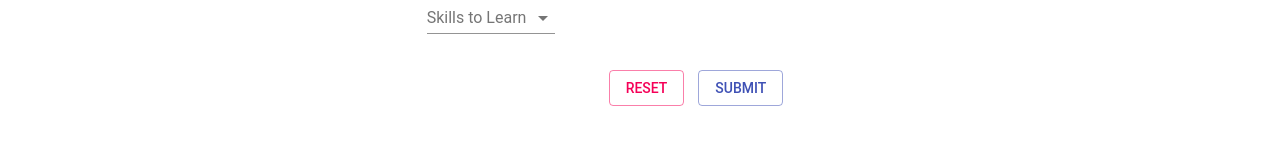
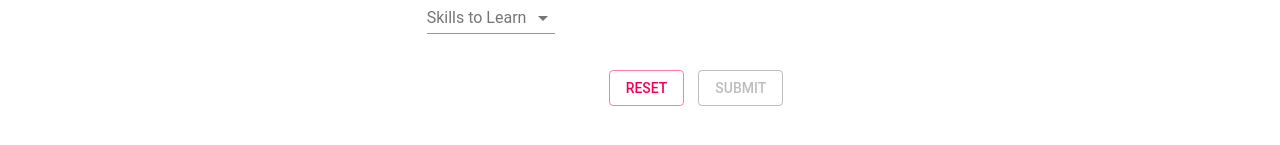
Before and after one commit to francesyu90/Artivo, a React (Create React App) app in the folder artivo/: page /signup in a window 1280 px wide. Shown: the part 327-472 px from the top of the page. Built offline with nearby package versions, Linux system fonts and the light colour scheme.

Commit message:
feat: Implemented two new features related to  Signup form
1. Only enable submit buttom when all required fields are filled
2. Enable submit button to create new  user

```diff
--- a/artivo/src/components/SignupForm.js
+++ b/artivo/src/components/SignupForm.js
@@ -5,6 +5,8 @@ import TextField from '@material-ui/core/TextField';
 import Select from '@material-ui/core/Select';
 import { MenuItem, FormControl, InputLabel, Input, Typography } from '@material-ui/core';
 import Button from '@material-ui/core/Button';
+
+import UserProfile from '../model/UserProfile';
 
 const ITEM_HEIGHT = 48;
 
@@ -76,6 +78,43 @@ class SignupForm extends Component {
             skillsToTeach: [],
             skillsToLearn: []
         })
+    }
+
+    disableSubmitButton() {
+
+        const {
+            name,
+            postalCode,
+            email,
+            skillsToTeach,
+            skillsToLearn
+        } = this.state;
+
+
+        return (
+            name === '' ||
+            postalCode === '' ||
+            email === '' ||
+            skillsToLearn.length === 0 ||
+            skillsToTeach.length === 0
+        );
+    }
+
+    addUser(event) {
+
+        event.preventDefault();
+
+        const {
+            name,
+            nickname,
+            postalCode,
+            email,
+            skillsToTeach,
+            skillsToLearn
+        } = this.state;
+
+        let userProfile = new UserProfile(name, nickname, postalCode, email, skillsToLearn, skillsToTeach);
+        console.log(userProfile);
     }
 
     render() {
@@ -197,6 +236,8 @@ class SignupForm extends Component {
                         color="primary"
                         variant="outlined"
                         style={{marginLeft: '1em'}}
+                        onClick={event => this.addUser(event)}
+                        disabled={this.disableSubmitButton()}
                     >
                         Submit
                     </Button>
```
Also changed, not shown: artivo/src/model/UserProfile.js (renamed from artivo/src/data/UserProfile.js).
